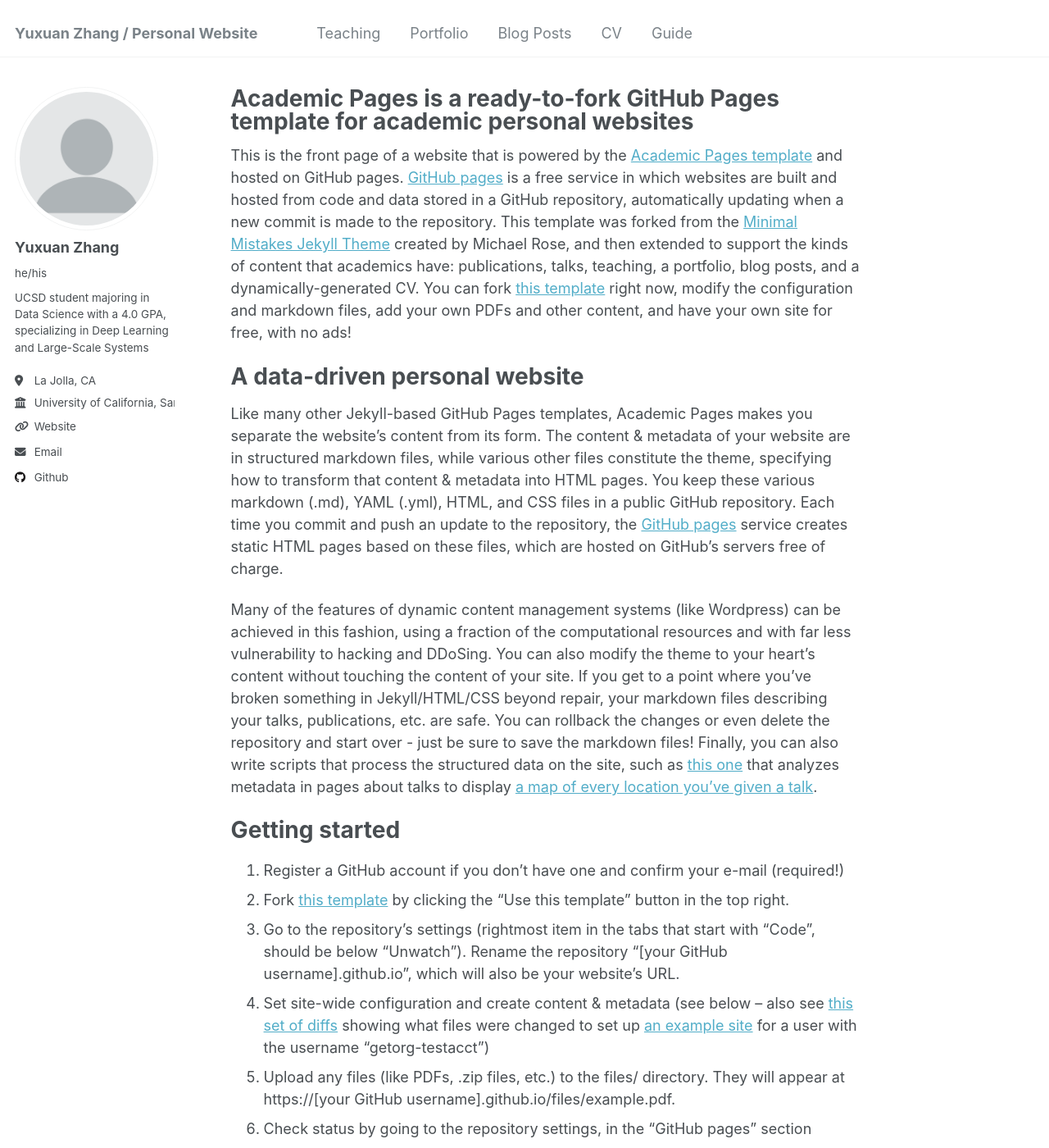
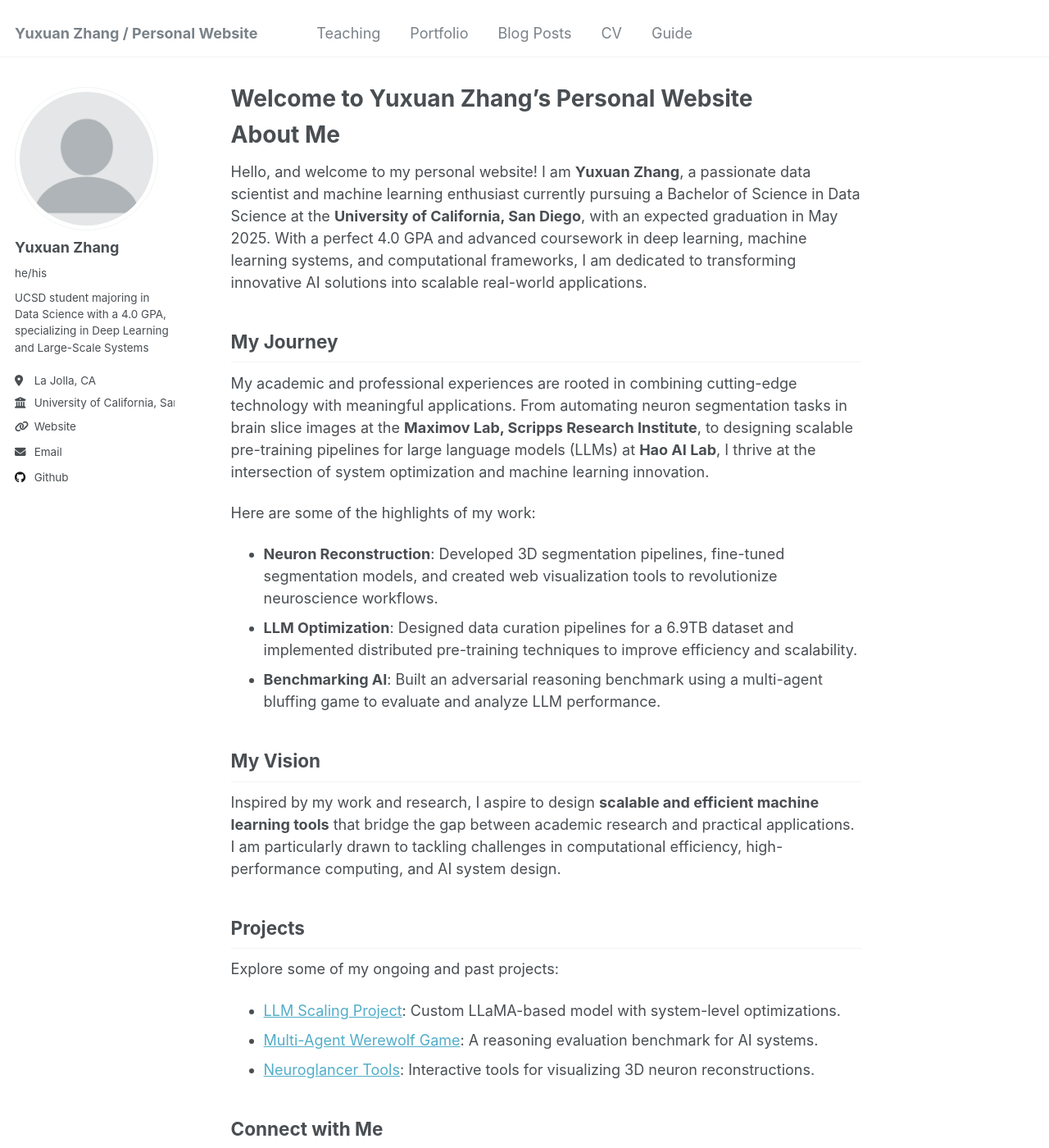
Before and after one commit to Yuxuan-Zhang-Dexter/Yuxuan-Zhang-Dexter.github.io, a Jekyll site: the page built from _pages/about.md, in a window 1280 px wide and 1400 px high. Shown: the whole window at 82% size. Built offline with Jekyll 4.4.1, drawn with Linux system fonts in a browser that asks for light colours; some of the changed text lies outside the part shown.

Commit message:
update personal page

```diff
--- a/_pages/about.md
+++ b/_pages/about.md
@@ -1,49 +1,41 @@
 ---
 permalink: /
-title: "Academic Pages is a ready-to-fork GitHub Pages template for academic personal websites"
+title: "Welcome to Yuxuan Zhang's Personal Website"
 author_profile: true
 redirect_from:
   - /about/
   - /about.html
 ---
 
-This is the front page of a website that is powered by the [Academic Pages template](https://github.com/academicpages/academicpages.github.io) and hosted on GitHub pages. [GitHub pages](https://pages.github.com) is a free service in which websites are built and hosted from code and data stored in a GitHub repository, automatically updating when a new commit is made to the repository. This template was forked from the [Minimal Mistakes Jekyll Theme](https://mmistakes.github.io/minimal-mistakes/) created by Michael Rose, and then extended to support the kinds of content that academics have: publications, talks, teaching, a portfolio, blog posts, and a dynamically-generated CV. You can fork [this template](https://github.com/academicpages/academicpages.github.io) right now, modify the configuration and markdown files, add your own PDFs and other content, and have your own site for free, with no ads!
+# About Me
 
-A data-driven personal website
-======
-Like many other Jekyll-based GitHub Pages templates, Academic Pages makes you separate the website's content from its form. The content & metadata of your website are in structured markdown files, while various other files constitute the theme, specifying how to transform that content & metadata into HTML pages. You keep these various markdown (.md), YAML (.yml), HTML, and CSS files in a public GitHub repository. Each time you commit and push an update to the repository, the [GitHub pages](https://pages.github.com/) service creates static HTML pages based on these files, which are hosted on GitHub's servers free of charge.
+Hello, and welcome to my personal website! I am **Yuxuan Zhang**, a passionate data scientist and machine learning enthusiast currently pursuing a Bachelor of Science in Data Science at the **University of California, San Diego**, with an expected graduation in May 2025. With a perfect 4.0 GPA and advanced coursework in deep learning, machine learning systems, and computational frameworks, I am dedicated to transforming innovative AI solutions into scalable real-world applications.
 
-Many of the features of dynamic content management systems (like Wordpress) can be achieved in this fashion, using a fraction of the computational resources and with far less vulnerability to hacking and DDoSing. You can also modify the theme to your heart's content without touching the content of your site. If you get to a point where you've broken something in Jekyll/HTML/CSS beyond repair, your markdown files describing your talks, publications, etc. are safe. You can rollback the changes or even delete the repository and start over - just be sure to save the markdown files! Finally, you can also write scripts that process the structured data on the site, such as [this one](https://github.com/academicpages/academicpages.github.io/blob/master/talkmap.ipynb) that analyzes metadata in pages about talks to display [a map of every location you've given a talk](https://academicpages.github.io/talkmap.html).
+## My Journey
 
-Getting started
-======
-1. Register a GitHub account if you don't have one and confirm your e-mail (required!)
-1. Fork [this template](https://github.com/academicpages/academicpages.github.io) by clicking the "Use this template" button in the top right.
-1. Go to the repository's settings (rightmost item in the tabs that start with "Code", should be below "Unwatch"). Rename the repository "[your GitHub username].github.io", which will also be your website's URL.
-1. Set site-wide configuration and create content & metadata (see below -- also see [this set of diffs](http://archive.is/3TPas) showing what files were changed to set up [an example site](https://getorg-testacct.github.io) for a user with the username "getorg-testacct")
-1. Upload any files (like PDFs, .zip files, etc.) to the files/ directory. They will appear at https://[your GitHub username].github.io/files/example.pdf.
-1. Check status by going to the repository settings, in the "GitHub pages" section
+My academic and professional experiences are rooted in combining cutting-edge technology with meaningful applications. From automating neuron segmentation tasks in brain slice images at the **Maximov Lab, Scripps Research Institute**, to designing scalable pre-training pipelines for large language models (LLMs) at **Hao AI Lab**, I thrive at the intersection of system optimization and machine learning innovation.
 
-Site-wide configuration
-------
-The main configuration file for the site is in the base directory in [_config.yml](https://github.com/academicpages/academicpages.github.io/blob/master/_config.yml), which defines the content in the sidebars and other site-wide features. You will need to replace the default variables with ones about yourself and your site's github repository. The configuration file for the top menu is in [_data/navigation.yml](https://github.com/academicpages/academicpages.github.io/blob/master/_data/navigation.yml). For example, if you don't have a portfolio or blog posts, you can remove those items from that navigation.yml file to remove them from the header.
+Here are some of the highlights of my work:
+- **Neuron Reconstruction**: Developed 3D segmentation pipelines, fine-tuned segmentation models, and created web visualization tools to revolutionize neuroscience workflows.
+- **LLM Optimization**: Designed data curation pipelines for a 6.9TB dataset and implemented distributed pre-training techniques to improve efficiency and scalability.
+- **Benchmarking AI**: Built an adversarial reasoning benchmark using a multi-agent bluffing game to evaluate and analyze LLM performance.
 
-Create content & metadata
-------
-For site content, there is one markdown file for each type of content, which are stored in directories like _publications, _talks, _posts, _teaching, or _pages. For example, each talk is a markdown file in the [_talks directory](https://github.com/academicpages/academicpages.github.io/tree/master/_talks). At the top of each markdown file is structured data in YAML about the talk, which the theme will parse to do lots of cool stuff. The same structured data about a talk is used to generate the list of talks on the [Talks page](https://academicpages.github.io/talks), each [individual page](https://academicpages.github.io/talks/2012-03-01-talk-1) for specific talks, the talks section for the [CV page](https://academicpages.github.io/cv), and the [map of places you've given a talk](https://academicpages.github.io/talkmap.html) (if you run this [python file](https://github.com/academicpages/academicpages.github.io/blob/master/talkmap.py) or [Jupyter notebook](https://github.com/academicpages/academicpages.github.io/blob/master/talkmap.ipynb), which creates the HTML for the map based on the contents of the _talks directory).
+## My Vision
 
-**Markdown generator**
+Inspired by my work and research, I aspire to design **scalable and efficient machine learning tools** that bridge the gap between academic research and practical applications. I am particularly drawn to tackling challenges in computational efficiency, high-performance computing, and AI system design.
 
-The repository includes [a set of Jupyter notebooks](https://github.com/academicpages/academicpages.github.io/tree/master/markdown_generator
-) that converts a CSV containing structured data about talks or presentations into individual markdown files that will be properly formatted for the Academic Pages template. The sample CSVs in that directory are the ones I used to create my own personal website at stuartgeiger.com. My usual workflow is that I keep a spreadsheet of my publications and talks, then run the code in these notebooks to generate the markdown files, then commit and push them to the GitHub repository.
+## Projects
 
-How to edit your site's GitHub repository
-------
-Many people use a git client to create files on their local computer and then push them to GitHub's servers. If you are not familiar with git, you can directly edit these configuration and markdown files directly in the github.com interface. Navigate to a file (like [this one](https://github.com/academicpages/academicpages.github.io/blob/master/_talks/2012-03-01-talk-1.md) and click the pencil icon in the top right of the content preview (to the right of the "Raw | Blame | History" buttons). You can delete a file by clicking the trashcan icon to the right of the pencil icon. You can also create new files or upload files by navigating to a directory and clicking the "Create new file" or "Upload files" buttons.
+Explore some of my ongoing and past projects:
+- [LLM Scaling Project](https://github.com/Yuxuan-Zhang-Dexter/LLM_Scaling_Project): Custom LLaMA-based model with system-level optimizations.
+- [Multi-Agent Werewolf Game](https://github.com/Yuxuan-Zhang-Dexter/Multi_Agent_Werewolf_Game): A reasoning evaluation benchmark for AI systems.
+- [Neuroglancer Tools](https://github.com/Yuxuan-Zhang-Dexter/neuroglancer_tools): Interactive tools for visualizing 3D neuron reconstructions.
 
-Example: editing a markdown file for a talk
-![Editing a markdown file for a talk](/images/editing-talk.png)
+## Connect with Me
 
-For more info
-------
-More info about configuring Academic Pages can be found in [the guide](https://academicpages.github.io/markdown/), the [growing wiki](https://github.com/academicpages/academicpages.github.io/wiki), and you can always [ask a question on GitHub](https://github.com/academicpages/academicpages.github.io/discussions). The [guides for the Minimal Mistakes theme](https://mmistakes.github.io/minimal-mistakes/docs/configuration/) (which this theme was forked from) might also be helpful.
+Feel free to reach out to me via:
+- **Email**: [yuxuan_zhang13@outlook.com](mailto:yuxuan_zhang13@outlook.com)
+- **LinkedIn**: [linkedin.com/in/yuxuan-zhang-dexter](https://linkedin.com/in/yuxuan-zhang-dexter)
+- **GitHub**: [github.com/Yuxuan-Zhang-Dexter](https://github.com/Yuxuan-Zhang-Dexter)
+
+Thank you for visiting my site! Let's collaborate to build a future driven by impactful AI and data science.
```
